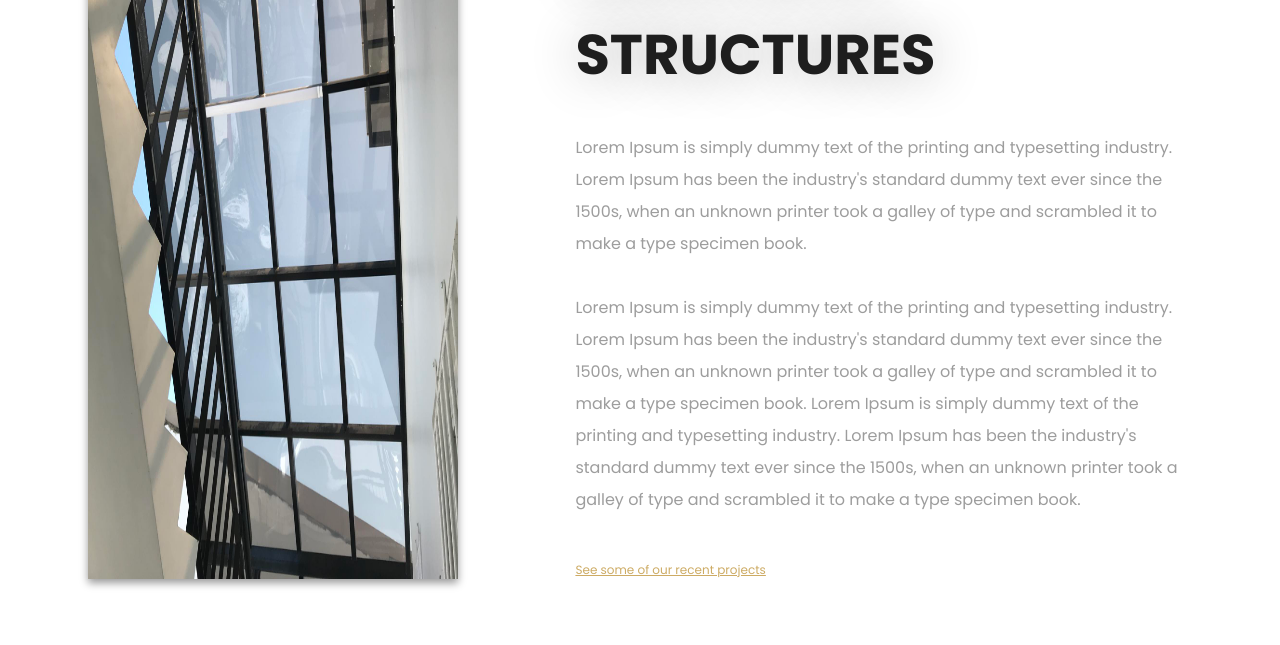
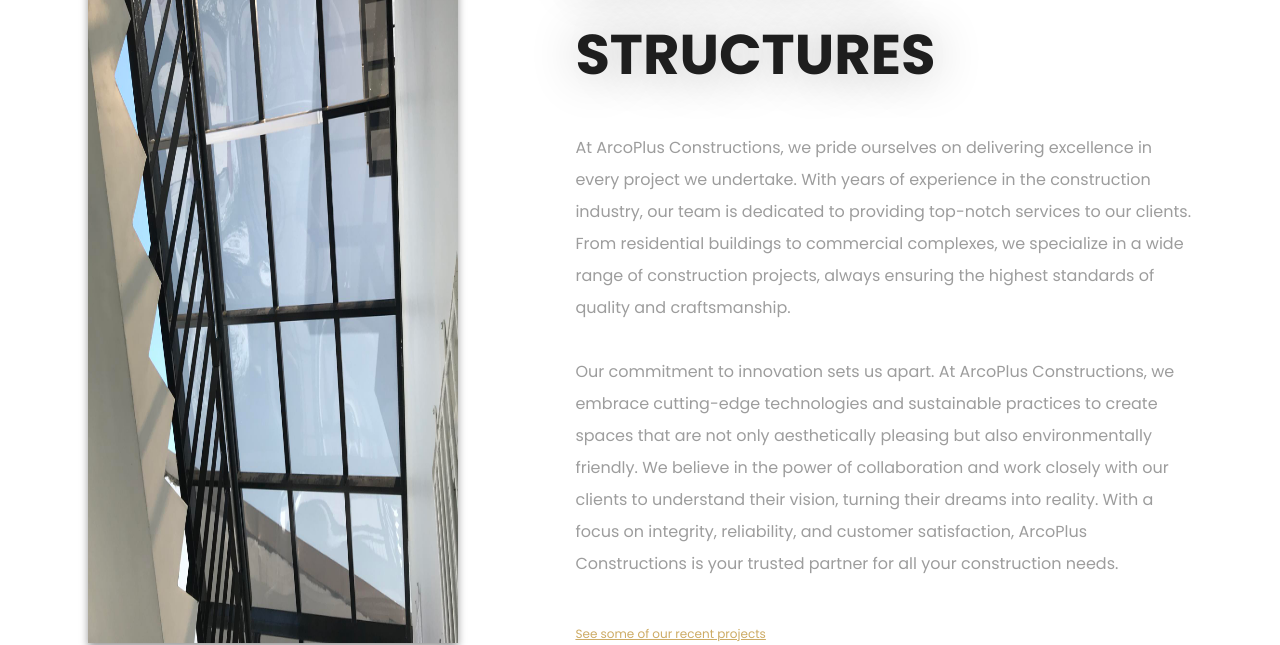
Before and after one commit to drejavu44/arcoplus, a Vue app: page / in a window 1280 px wide. Shown: the part 1040-1685 px from the top of the page. Built offline with nearby package versions, Linux system fonts and the light colour scheme; no server answers; the database is empty.

Commit message:
modified:   src/views/AdminHomeView.vue 	modified:   src/views/HomeView.vue

```diff
--- a/src/views/AdminHomeView.vue
+++ b/src/views/AdminHomeView.vue
@@ -88,7 +88,7 @@ onMounted(() => {
               <td>{{ application.email }}</td>
               <td>{{ application.phone }}</td>
               <td>{{ application.jobPosition }}</td>
-              <td><a :href="application.resumeUrl">Download Resume</a></td>
+              <td><a :href="application.resumeUrl">View Resume</a></td>
             </tr>
           </tbody>
         </table>
--- a/src/views/HomeView.vue
+++ b/src/views/HomeView.vue
@@ -1,5 +1,5 @@
 <template>
-  <Loader v-if="isLoading"/>
+  <Loader v-if="isLoading" />
   <div v-else>
     <div class="container">
       <div class="home-container">
@@ -8,7 +8,9 @@
           <div id="home" class="opening-text">
             <h1>GOT A PROJECT FOR US? WE'VE GOT YOU COVERED</h1>
             <div class="content">
-              <button @click="scrollToSection('quote')">GET A FREE QUOTATION NOW!</button>
+              <button @click="scrollToSection('quote')">
+                GET A FREE QUOTATION NOW!
+              </button>
             </div>
           </div>
         </div>
@@ -24,14 +26,17 @@
                   <div class="wcu-4">Expertise in Diverse Projects</div>
                   <div class="wcu-5">
                     From residential to commercial and industrial ventures, our
-                    construction company specializes in a wide array of projects,
-                    ensuring tailored solutions to meet every client's needs.
+                    construction company specializes in a wide array of
+                    projects, ensuring tailored solutions to meet every client's
+                    needs.
                   </div>
                 </div>
               </div>
               <div class="wcu-column-2">
                 <div class="wcu-6">
-                  <p class="wcu-icons"><i class="fa-solid fa-check-to-slot"></i></p>
+                  <p class="wcu-icons">
+                    <i class="fa-solid fa-check-to-slot"></i>
+                  </p>
                   <div class="wcu-7">Sustainable Solutions</div>
                   <div class="wcu-8">
                     Committed to environmental responsibility, we integrate
@@ -43,16 +48,16 @@
               </div>
               <div class="wcu-column-3">
                 <div class="wcu-9">
-                  <p class="wcu-icons"><i class="fa-solid fa-people-group"></i></p>
+                  <p class="wcu-icons">
+                    <i class="fa-solid fa-people-group"></i>
+                  </p>
                   <div class="wcu-10">Experienced Team</div>
                   <div class="wcu-11">
                     Our team comprises skilled architects, engineers, project
-                    managers, and laborers, bringing years of collective experience
-                    to every project.
+                    managers, and laborers, bringing years of collective
+                    experience to every project.
                   </div>
-
                 </div>
-
               </div>
             </div>
           </div>
@@ -69,19 +74,24 @@
               <div class="about-us-4">About</div>
               <div class="about-us-5">TRANSFORMING IDEAS INTO STRUCTURES</div>
               <div class="about-us-6">
-                Lorem Ipsum is simply dummy text of the printing and typesetting
-                industry. Lorem Ipsum has been the industry's standard dummy
-                text ever since the 1500s, when an unknown printer took a galley
-                of type and scrambled it to make a type specimen book.
+                At ArcoPlus Constructions, we pride ourselves on delivering
+                excellence in every project we undertake. With years of
+                experience in the construction industry, our team is dedicated
+                to providing top-notch services to our clients. From residential
+                buildings to commercial complexes, we specialize in a wide range
+                of construction projects, always ensuring the highest standards
+                of quality and craftsmanship.
+
                 <br /><br />
-                Lorem Ipsum is simply dummy text of the printing and typesetting
-                industry. Lorem Ipsum has been the industry's standard dummy
-                text ever since the 1500s, when an unknown printer took a galley
-                of type and scrambled it to make a type specimen book. Lorem
-                Ipsum is simply dummy text of the printing and typesetting
-                industry. Lorem Ipsum has been the industry's standard dummy
-                text ever since the 1500s, when an unknown printer took a galley
-                of type and scrambled it to make a type specimen book.
+                Our commitment to innovation sets us apart. At ArcoPlus
+                Constructions, we embrace cutting-edge technologies and
+                sustainable practices to create spaces that are not only
+                aesthetically pleasing but also environmentally friendly. We
+                believe in the power of collaboration and work closely with our
+                clients to understand their vision, turning their dreams into
+                reality. With a focus on integrity, reliability, and customer
+                satisfaction, ArcoPlus Constructions is your trusted partner for
+                all your construction needs.
               </div>
               <div class="about-us-7">
                 <div @click="scrollToSection('projects')">
@@ -120,11 +130,11 @@ import Loader from "@/Loader/Loader.vue";
 import { RouterLink } from "vue-router";
 import { ref } from "vue";
 
-const isLoading = ref(false)
+const isLoading = ref(false);
 
 const toggleLoadingState = () => {
-  isLoading.value = !isLoading.value
-}
+  isLoading.value = !isLoading.value;
+};
 
 const scrollToSection = (sectionId) => {
   const section = document.getElementById(sectionId);
@@ -318,7 +328,6 @@ const scrollToSection = (sectionId) => {
   color: rgb(153, 128, 73);
 }
 
-
 /* wcu section */
 
 .wcu {
@@ -398,7 +407,6 @@ const scrollToSection = (sectionId) => {
 }
 
 @media only screen and (max-width: 768px) {
-
   .wcu-5,
   .wcu-8,
   .wcu-11 {
```
